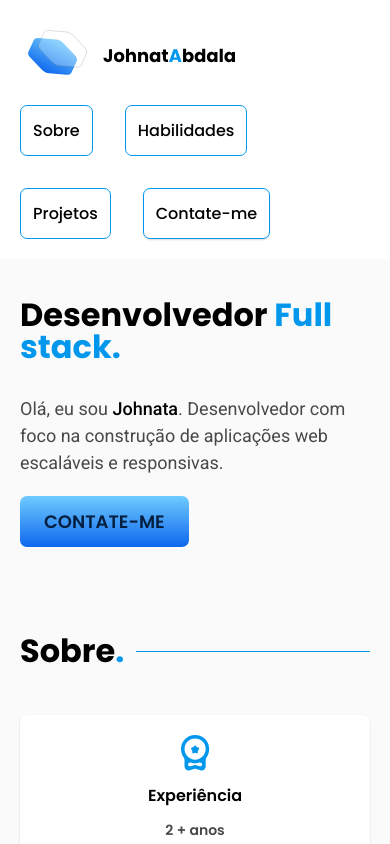
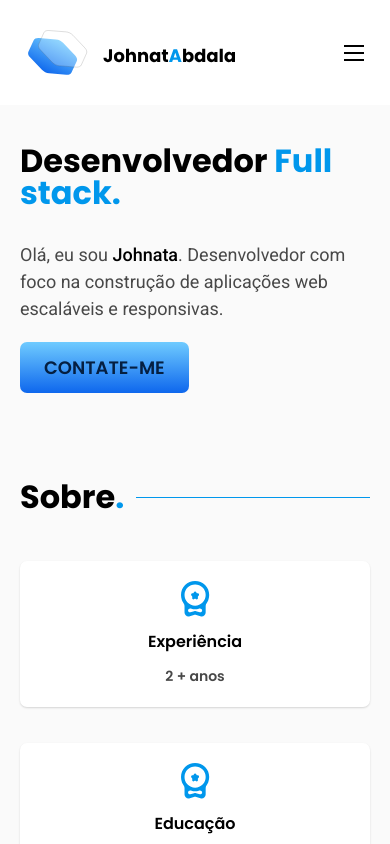
Before and after one commit to johnata-matheus/portfolio-angular, an Angular app: page / in a window 390 px wide. Shown: the top 844 px of the page. Built offline with nearby package versions, Linux system fonts and the light colour scheme.

Commit message:
feat: create menu mobile

```diff
--- a/src/app/components/header/header.component.html
+++ b/src/app/components/header/header.component.html
@@ -6,11 +6,14 @@
       </a>
     </div>
     <nav>
+      <button class="menu-mobile" (click)="toggleMenu()">
+        <span id="hamburger"></span>
+      </button>
       <ul class="menu">
-        <li><a href="#about">Sobre</a></li>
-        <li><a href="#skills">Habilidades</a></li>
-        <li><a href="#projects">Projetos</a></li>
-        <li><a href="#contact">Contate-me</a></li>
+        <li><a href="#about" (click)="toggleMenu()">Sobre</a></li>
+        <li><a href="#skills" (click)="toggleMenu()">Habilidades</a></li>
+        <li><a href="#projects" (click)="toggleMenu()">Projetos</a></li>
+        <li><a href="#contact" (click)="toggleMenu()">Contate-me</a></li>
       </ul>
     </nav>
   </div>
--- a/src/app/components/header/header.component.scss
+++ b/src/app/components/header/header.component.scss
@@ -38,6 +38,10 @@
     box-shadow: 0px 1px 2px rgba(0, 0, 0, 0.15);
   }
 
+  .menu-mobile{
+    display: none;
+  }
+
 }
 
 @media(max-width: 1000px){
@@ -64,14 +68,65 @@
 @media(max-width: 800px){
   .header-bg{
 
-    .menu a{
-      padding: 12px 12px;
-      border: 1px solid $b2;
-      border-radius: 7px;
+    .menu{
+      display: block;
+      position: absolute;
+      width: 100%;
+      top: 100px;
+      left: 0px;
+      background-color: $w0;
+      height: 0px;
+      transition: 0.6s;
+      z-index: 1000;
+      visibility: hidden;
+      overflow-y: hidden;
+      overflow-y: auto;
     }
 
-    .menu li:last-child a {
+    .menu li:hover{
+      background-color: aliceblue;
+    }
+
+    .menu li{
+      margin: 0 20px;
+      border-bottom: 2px solid rgba(0, 0, 0, 0.05);
+    }
+
+    .menu li:last-child a{
+      border: none;
       text-transform: none;
+      box-shadow: none;
+      padding: 12px 0px;
+    }
+
+    .menu-mobile{
+      display: block;
+      border: none;
+      background: none;
+    }
+
+    .menu.active{
+      visibility: visible;
+      height: calc(100vh - 100px);
+    }
+
+    #hamburger{
+      display: block;
+      width: 20px;
+      border-top: 2px solid black;
+    }
+
+    #hamburger::after, #hamburger::before{
+      content: '';
+      display: block;
+      width: 20px;
+      height: 2px;
+      background: currentColor;
+      margin-top: 5px;
+    }
+
+    .menu.active .menu-mobile #hamburger{
+      background: blue;
     }
   }
 }
--- a/src/app/components/header/header.component.ts
+++ b/src/app/components/header/header.component.ts
@@ -1,12 +1,19 @@
+import { CommonModule } from '@angular/common';
 import { Component } from '@angular/core';
 
 @Component({
   selector: 'app-header',
   standalone: true,
-  imports: [],
+  imports: [CommonModule],
   templateUrl: './header.component.html',
   styleUrl: './header.component.scss'
 })
 export class HeaderComponent {
 
+
+  toggleMenu(){
+    const menu = document.querySelector(".menu");
+    menu!.classList.toggle('active');
+  }
+
 }
```
